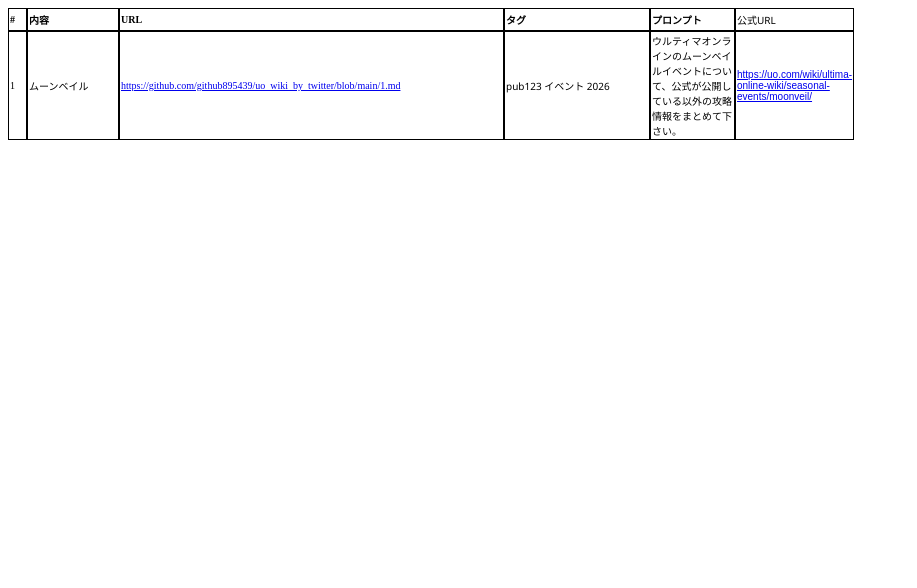
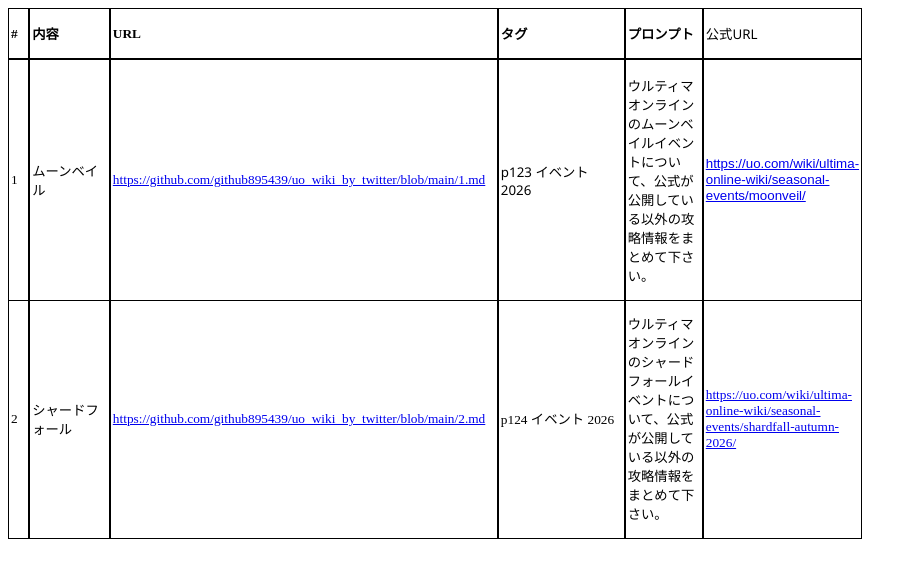
Before and after one commit to github895439/uo_wiki_by_twitter, a plain HTML site: page index.html in a window 1280 px wide. Shown: the whole page, without its empty margins (0-917 px from the left). Drawn offline with Linux system fonts and the light colour scheme.

Commit message:
シャードフォール追加

```diff
--- a/index.html
+++ b/index.html
@@ -1,48 +1,89 @@
 <!DOCTYPE html>
-
 <html>
 <head>
-
 	<meta http-equiv="content-type" content="text/html; charset=utf-8"/>
 	<title>twitterから作ったUO wiki</title>
 	<meta name="generator" content="LibreOffice 24.8.5.1 (Windows)"/>
 	<meta name="created" content="2026-07-03T13:13:06.885000000"/>
-	<meta name="changed" content="2026-07-06T21:52:55.054000000"/>
-
+	<meta name="changed" content="2026-09-01T22:37:38.903000000"/>
 	<style type="text/css">
-		body,div,table,thead,tbody,tfoot,tr,th,td,p { font-family:"Noto Sans JP"; font-size:x-small }
-		a.comment-indicator:hover + comment { background:#ffd; position:absolute; display:block; border:1px solid black; padding:0.5em;  }
-		a.comment-indicator { background:red; display:inline-block; border:1px solid black; width:0.5em; height:0.5em;  }
-		comment { display:none;  }
+		td p { font-family: "Noto Sans JP"; font-size: 10pt }
+		p { font-family: "Noto Sans JP"; font-size: 10pt }
 	</style>
-
 </head>
-
-<body>
-<table cellspacing="0" border="0">
-	<colgroup width="19"></colgroup>
-	<colgroup width="92"></colgroup>
-	<colgroup width="385"></colgroup>
-	<colgroup width="146"></colgroup>
-	<colgroup span="2" width="85"></colgroup>
+<body lang="ja-JP" dir="ltr">
+<table width="854" cellpadding="2" cellspacing="0" style="page-break-before: always">
+	<col width="18"/>
+	<col width="92"/>
+	<col width="385"/>
+	<col width="146"/>
+	<col width="85"/>
+	<col width="103"/>
 	<tr>
-		<td style="border-top: 1px solid #000000; border-bottom: 1px solid #000000; border-left: 1px solid #000000; border-right: 1px solid #000000" height="19" align="left" sdnum="1041;0;@" data-sheets-value="{ &quot;1&quot;: 2, &quot;2&quot;: &quot;#&quot;}"><b><font face="Liberation Serif">#</font></b></td>
-		<td style="border-top: 1px solid #000000; border-bottom: 1px solid #000000; border-left: 1px solid #000000; border-right: 1px solid #000000" align="left" sdnum="1041;0;@" data-sheets-value="{ &quot;1&quot;: 2, &quot;2&quot;: &quot;内容&quot;}"><b><font face="Segoe UI">内容</font></b></td>
-		<td style="border-top: 1px solid #000000; border-bottom: 1px solid #000000; border-left: 1px solid #000000; border-right: 1px solid #000000" align="left" sdnum="1041;0;@" data-sheets-value="{ &quot;1&quot;: 2, &quot;2&quot;: &quot;URL&quot;}"><b><font face="Liberation Serif">URL</font></b></td>
-		<td style="border-top: 1px solid #000000; border-bottom: 1px solid #000000; border-left: 1px solid #000000; border-right: 1px solid #000000" align="left" sdnum="1041;0;@" data-sheets-value="{ &quot;1&quot;: 2, &quot;2&quot;: &quot;タグ&quot;}"><b><font face="Segoe UI">タグ</font></b></td>
-		<td style="border-top: 1px solid #000000; border-bottom: 1px solid #000000; border-left: 1px solid #000000; border-right: 1px solid #000000" align="left" sdnum="1041;0;@" data-sheets-value="{ &quot;1&quot;: 2, &quot;2&quot;: &quot;プロンプト&quot;}"><b><font face="Segoe UI">プロンプト</font></b></td>
-		<td style="border-top: 1px solid #000000; border-bottom: 1px solid #000000; border-left: 1px solid #000000; border-right: 1px solid #000000" align="left" sdnum="1041;0;@" data-sheets-value="{ &quot;1&quot;: 2, &quot;2&quot;: &quot;公式URL&quot;}"><font face="Segoe UI">公式URL</font></td>
+		<td width="18" height="18" style="border: 1px solid #000000; padding: 0.05cm"><p align="left">
+			<font face="Liberation Serif"><span lang="en-US"><b>#</b></span></font></p>
+		</td>
+		<td width="92" style="border: 1px solid #000000; padding: 0.05cm"><p align="left">
+			<font face="Segoe UI"><b>内容</b></font></p>
+		</td>
+		<td width="385" style="border: 1px solid #000000; padding: 0.05cm"><p align="left">
+			<font face="Liberation Serif"><span lang="en-US"><b>URL</b></span></font></p>
+		</td>
+		<td width="146" style="border: 1px solid #000000; padding: 0.05cm"><p align="left">
+			<font face="Segoe UI"><b>タグ</b></font></p>
+		</td>
+		<td width="85" style="border: 1px solid #000000; padding: 0.05cm"><p align="left">
+			<font face="Segoe UI"><b>プロンプト</b></font></p>
+		</td>
+		<td width="103" style="border: 1px solid #000000; padding: 0.05cm"><p align="left">
+			<font face="Segoe UI">公式</font><span lang="en-US"><font face="Segoe UI">URL</font></span></p>
+		</td>
 	</tr>
 	<tr>
-		<td style="border-top: 1px solid #000000; border-bottom: 1px solid #000000; border-left: 1px solid #000000; border-right: 1px solid #000000" height="19" align="left" sdval="1" sdnum="1041;"><font face="Liberation Serif">1</font></td>
-		<td style="border-top: 1px solid #000000; border-bottom: 1px solid #000000; border-left: 1px solid #000000; border-right: 1px solid #000000" align="left" sdnum="1041;0;@" data-sheets-value="{ &quot;1&quot;: 2, &quot;2&quot;: &quot;ムーンベイル&quot;}"><font face="Segoe UI">ムーンベイル</font></td>
-		<td style="border-top: 1px solid #000000; border-bottom: 1px solid #000000; border-left: 1px solid #000000; border-right: 1px solid #000000" align="left" sdnum="1041;0;@" data-sheets-value="{ &quot;1&quot;: 2, &quot;2&quot;: &quot;https:\/\/github.com\/github895439\/uo_wiki_by_twitter\/blob\/main\/1.md&quot;}"><font face="Liberation Serif"><a href="https://github.com/github895439/uo_wiki_by_twitter/blob/main/1.md">https://github.com/github895439/uo_wiki_by_twitter/blob/main/1.md</a></font></td>
-		<td style="border-top: 1px solid #000000; border-bottom: 1px solid #000000; border-left: 1px solid #000000; border-right: 1px solid #000000" align="left" sdnum="1041;0;@" data-sheets-value="{ &quot;1&quot;: 2, &quot;2&quot;: &quot;pub123 イベント 2026&quot;}"><font face="Segoe UI">pub123 イベント 2026</font></td>
-		<td style="border-top: 1px solid #000000; border-bottom: 1px solid #000000; border-left: 1px solid #000000; border-right: 1px solid #000000" align="left" sdnum="1041;0;@" data-sheets-value="{ &quot;1&quot;: 2, &quot;2&quot;: &quot;ウルティマオンラインのムーンベイルイベントについて、公式が公開している以外の攻略情報をまとめて下さい。&quot;}"><font face="Segoe UI">ウルティマオンラインのムーンベイルイベントについて、公式が公開している以外の攻略情報をまとめて下さい。</font></td>
-		<td style="border-top: 1px solid #000000; border-bottom: 1px solid #000000; border-left: 1px solid #000000; border-right: 1px solid #000000" align="left" sdnum="1041;0;@" data-sheets-value="{ &quot;1&quot;: 2, &quot;2&quot;: &quot;https:\/\/uo.com\/wiki\/ultima-online-wiki\/seasonal-events\/moonveil\/&quot;}"><font face="Liberation Sans"><a href="https://uo.com/wiki/ultima-online-wiki/seasonal-events/moonveil/">https://uo.com/wiki/ultima-online-wiki/seasonal-events/moonveil/</a></font></td>
+		<td width="18" height="19" style="border: 1px solid #000000; padding: 0.05cm" sdval="1" sdnum="1041;"><p align="left">
+			<font face="Liberation Serif"><span lang="en-US">1</span></font></p>
+		</td>
+		<td width="92" style="border: 1px solid #000000; padding: 0.05cm"><p align="left">
+			<font face="Segoe UI">ムーンベイル</font></p>
+		</td>
+		<td width="385" style="border: 1px solid #000000; padding: 0.05cm"><p align="left">
+			<span lang="en-US"><a href="https://github.com/github895439/uo_wiki_by_twitter/blob/main/1.md"><font face="Liberation Serif">https://github.com/github895439/uo_wiki_by_twitter/blob/main/1.md</font></a></span></p>
+		</td>
+		<td width="146" style="border: 1px solid #000000; padding: 0.05cm"><p align="left">
+			<span lang="en-US"><font face="Segoe UI">p123 </font></span><font face="Segoe UI">イベント
+			</font><span lang="en-US"><font face="Segoe UI">2026</font></span></p>
+		</td>
+		<td width="85" style="border: 1px solid #000000; padding: 0.05cm"><p align="left">
+			<font face="Segoe UI">ウルティマオンラインのムーンベイルイベントについて、公式が公開している以外の攻略情報をまとめて下さい。</font></p>
+		</td>
+		<td width="103" style="border: 1px solid #000000; padding: 0.05cm"><p align="left">
+			<span lang="en-US"><a href="https://uo.com/wiki/ultima-online-wiki/seasonal-events/moonveil/"><font face="Liberation Sans">https://uo.com/wiki/ultima-online-wiki/seasonal-events/moonveil/</font></a></span></p>
+		</td>
+	</tr>
+	<tr>
+		<td width="18" height="18" style="border-top: none; border-bottom: 1px solid #000000; border-left: 1px solid #000000; border-right: 1px solid #000000; padding-top: 0cm; padding-bottom: 0.05cm; padding-left: 0.05cm; padding-right: 0.05cm" sdval="2" sdnum="1041;"><p align="left">
+			<font face="Liberation Serif"><span lang="en-US">2</span></font></p>
+		</td>
+		<td width="92" style="border-top: none; border-bottom: 1px solid #000000; border-left: 1px solid #000000; border-right: 1px solid #000000; padding-top: 0cm; padding-bottom: 0.05cm; padding-left: 0.05cm; padding-right: 0.05cm"><p align="left">
+			<font face="Segoe UI">シャードフォール</font></p>
+		</td>
+		<td width="385" style="border-top: none; border-bottom: 1px solid #000000; border-left: 1px solid #000000; border-right: 1px solid #000000; padding-top: 0cm; padding-bottom: 0.05cm; padding-left: 0.05cm; padding-right: 0.05cm"><p align="left">
+			<span lang="en-US"><a href="https://github.com/github895439/uo_wiki_by_twitter/blob/main/2.md"><font face="Liberation Serif">https://github.com/github895439/uo_wiki_by_twitter/blob/main/2.md</font></a></span></p>
+		</td>
+		<td width="146" style="border-top: none; border-bottom: 1px solid #000000; border-left: 1px solid #000000; border-right: 1px solid #000000; padding-top: 0cm; padding-bottom: 0.05cm; padding-left: 0.05cm; padding-right: 0.05cm"><p align="left">
+			<span lang="en-US">p124 </span>イベント <span lang="en-US">2026</span></p>
+		</td>
+		<td width="85" style="border-top: none; border-bottom: 1px solid #000000; border-left: 1px solid #000000; border-right: 1px solid #000000; padding-top: 0cm; padding-bottom: 0.05cm; padding-left: 0.05cm; padding-right: 0.05cm"><p align="left">
+			<font face="Segoe UI">ウルティマオンラインのシャードフォールイベントについて、公式が公開している以外の攻略情報をまとめて下さい。</font></p>
+		</td>
+		<td width="103" style="border-top: none; border-bottom: 1px solid #000000; border-left: 1px solid #000000; border-right: 1px solid #000000; padding-top: 0cm; padding-bottom: 0.05cm; padding-left: 0.05cm; padding-right: 0.05cm"><p align="left">
+			<span lang="en-US"><a href="https://uo.com/wiki/ultima-online-wiki/seasonal-events/shardfall-autumn-2026/">https://uo.com/wiki/ultima-online-wiki/seasonal-events/shardfall-autumn-2026/</a></span></p>
+		</td>
 	</tr>
 </table>
-<!-- ************************************************************************** -->
+<p><br/>
+<br/>
+
+</p>
 </body>
-
 </html>
```
Also changed, not shown: 1 other file.
